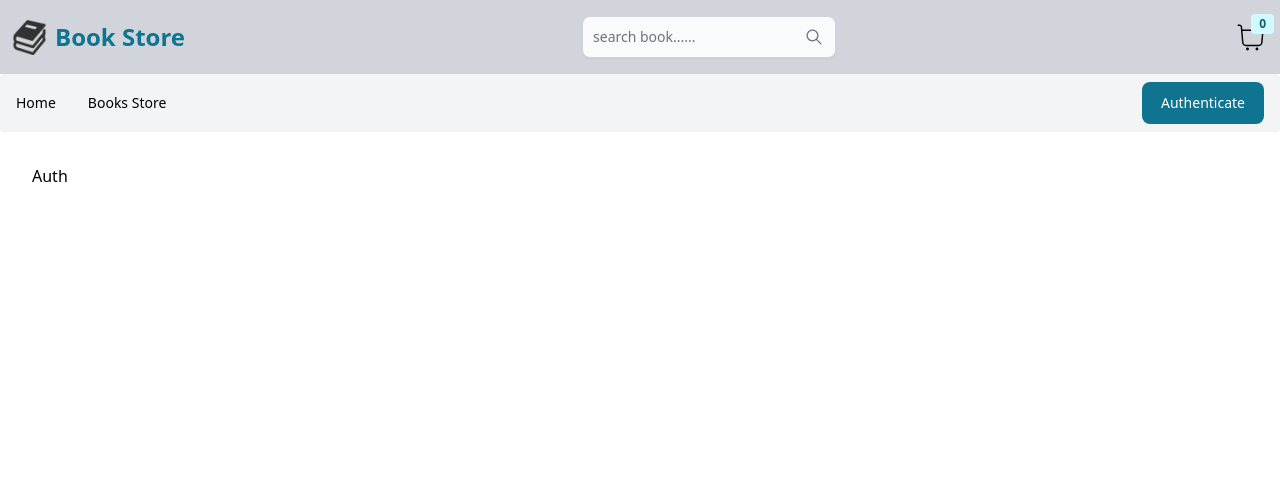
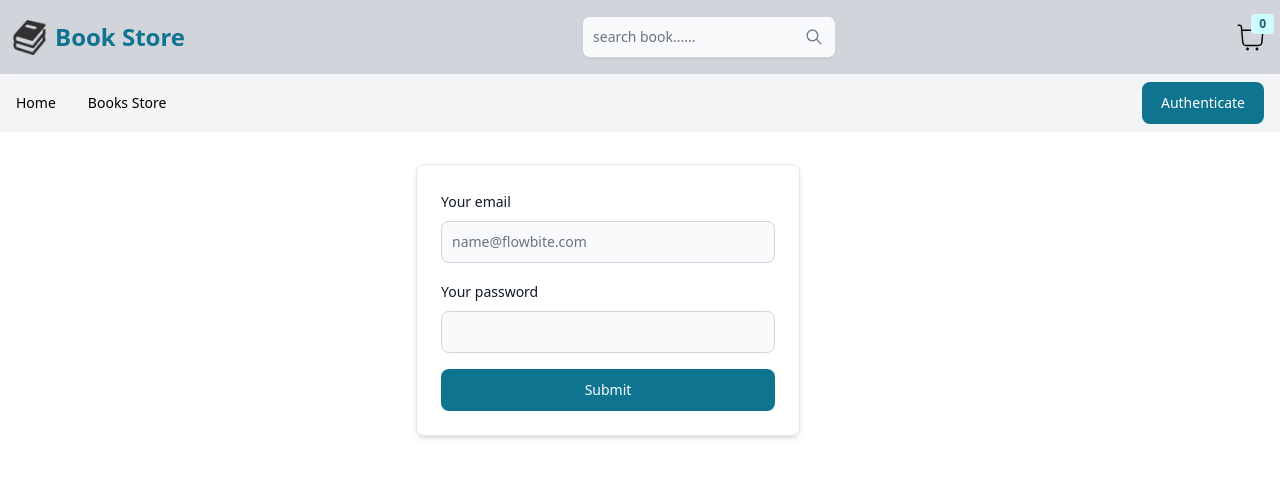
Before and after one commit to Lambertn33/books-store-client, a React (Vite) app: page /auth in a window 1280 px wide. Shown: the top 478 px of the page. Built offline with nearby package versions, Linux system fonts and the light colour scheme.

Commit message:
feat: prepare auth

```diff
--- /dev/null
+++ b/src/UI/TheInput.tsx
@@ -0,0 +1,39 @@
+import { ChangeEvent, FC } from "react";
+
+import { Label, TextInput } from "flowbite-react";
+
+interface AppTextInputProps {
+  id?: string;
+  label?: string;
+  value?: string;
+  type?: string;
+  additionalProps?: object;
+  onChange?: (e: ChangeEvent<HTMLInputElement>) => void;
+}
+
+export const AppTextInput: FC<AppTextInputProps> = ({
+  id,
+  label,
+  value,
+  type,
+  additionalProps,
+  onChange,
+}) => {
+  return (
+    <div>
+      {label && (
+        <div className="mb-2 block">
+          <Label htmlFor={id} value={label} />
+        </div>
+      )}
+      <TextInput
+        id={id}
+        type={type}
+        required
+        value={value}
+        onChange={onChange}
+        {...additionalProps}
+      />
+    </div>
+  );
+};
--- /dev/null
+++ b/src/api/auth.ts
@@ -0,0 +1,17 @@
+import axios from "axios";
+
+const endpointUrl = "http://localhost:4000/api/auth";
+
+interface authInputs {
+  username: string;
+  password: string;
+}
+
+export const register = async (inputs: authInputs) => {
+  const response = await axios.post(`${endpointUrl}/register`, inputs, {});
+  return await response.data;
+};
+export const login = async (inputs: authInputs) => {
+  const response = await axios.post(`${endpointUrl}/register`, inputs, {});
+  return await response.data;
+};
--- /dev/null
+++ b/src/components/auth/AuthForm.tsx
@@ -0,0 +1,32 @@
+import { Button, Card, Label, TextInput } from "flowbite-react";
+
+const AuthForm = () => {
+  return (
+    <div>
+      <Card className="max-w-sm">
+        <form className="flex flex-col gap-4">
+          <div>
+            <div className="mb-2 block">
+              <Label htmlFor="email1" value="Your email" />
+            </div>
+            <TextInput
+              id="email1"
+              type="email"
+              placeholder="name@flowbite.com"
+              required
+            />
+          </div>
+          <div>
+            <div className="mb-2 block">
+              <Label htmlFor="password1" value="Your password" />
+            </div>
+            <TextInput id="password1" type="password" required />
+          </div>
+          <Button type="submit">Submit</Button>
+        </form>
+      </Card>
+    </div>
+  );
+};
+
+export default AuthForm;
--- a/src/components/books/BookDetails.tsx
+++ b/src/components/books/BookDetails.tsx
@@ -25,9 +25,7 @@ const BookDetails: FC<BookDetailsProps> = ({ book }) => {
       </h5>
       <p className="text-justify">
         Random book description, Lorem ipsum dolor sit amet consectetur
-        adipisicing elit. Necessitatibus soluta explicabo earum accusamus quod
-        nihil eius numquam et culpa animi, officiis aliquid, hic nesciunt
-        aspernatur non ab maiores impedit ducimus!
+        adipisicing elit. Necessita
       </p>
       <div className="flex gap-4">
         <TheIcon
--- a/src/components/navigation/AppNavbar.tsx
+++ b/src/components/navigation/AppNavbar.tsx
@@ -5,13 +5,13 @@ import {
   NavbarToggle,
 } from "flowbite-react";
 
-import { NavLink } from "react-router-dom";
+import { NavLink, Link } from "react-router-dom";
 
 const AppNavbar = () => {
   return (
     <Navbar fluid rounded className="bg-gray-100 py-2">
       <div className="flex md:order-2">
-        <Button>Authenticate</Button>
+        <Button as={Link} to="/auth">Authenticate</Button>
         <NavbarToggle />
       </div>
       <NavbarCollapse>
--- a/src/pages/Auth.tsx
+++ b/src/pages/Auth.tsx
@@ -1,7 +1,13 @@
+import AuthForm from "@/components/auth/AuthForm";
+
 const Auth = () => {
   return (
-    <div>Auth</div>
-  )
-}
+    <div className="flex justify-center items-center">
+      <div className="w-full max-w-md">
+        <AuthForm />
+      </div>
+    </div>
+  );
+};
 
-export default Auth
+export default Auth;
```
